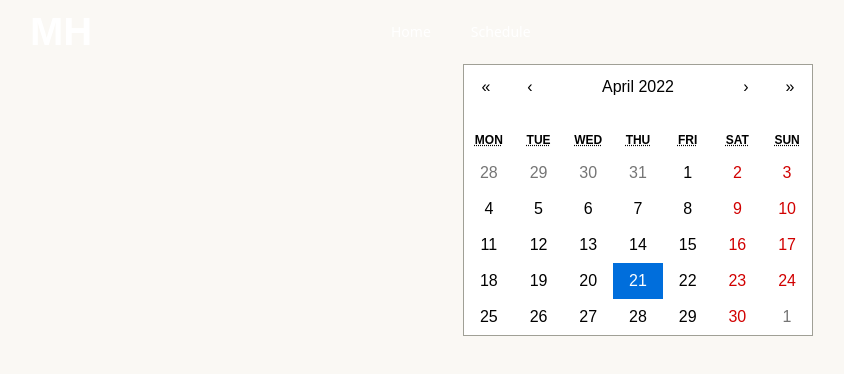
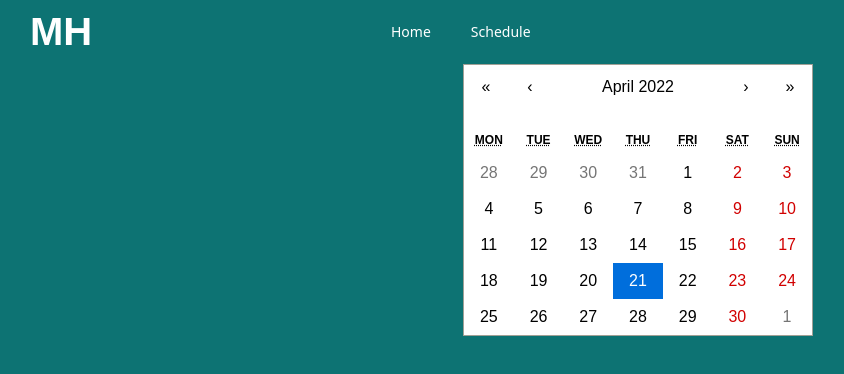
Before and after one commit to Musab1258/10x-developer, a React (Create React App) app: page /Schedule in a window 1280 px wide. Shown: the top 374 px of the page, without its empty margins (2-846 px from the left). Built offline with nearby package versions, Linux system fonts and the light colour scheme.

Commit message:
changed schedule page background

```diff
--- a/src/components/Schedule.js
+++ b/src/components/Schedule.js
@@ -19,7 +19,7 @@ const Schedule = () => {
   } */
 
   return (
-    <div className='min-h-screen bg-light-gray-orange'>
+    <div className='min-h-screen bg-dark-cyan'>
       <Nav />
       <div className='flex flex-col justify-center items-center'>
         <Calendar className="m-auto w-4/5" onClickDay={() => setIsOpen(!isOpen)} onChange={onChange} value={value} />
```
Also changed, not shown: 1 other file (tests, documents, lock files or other folders).
